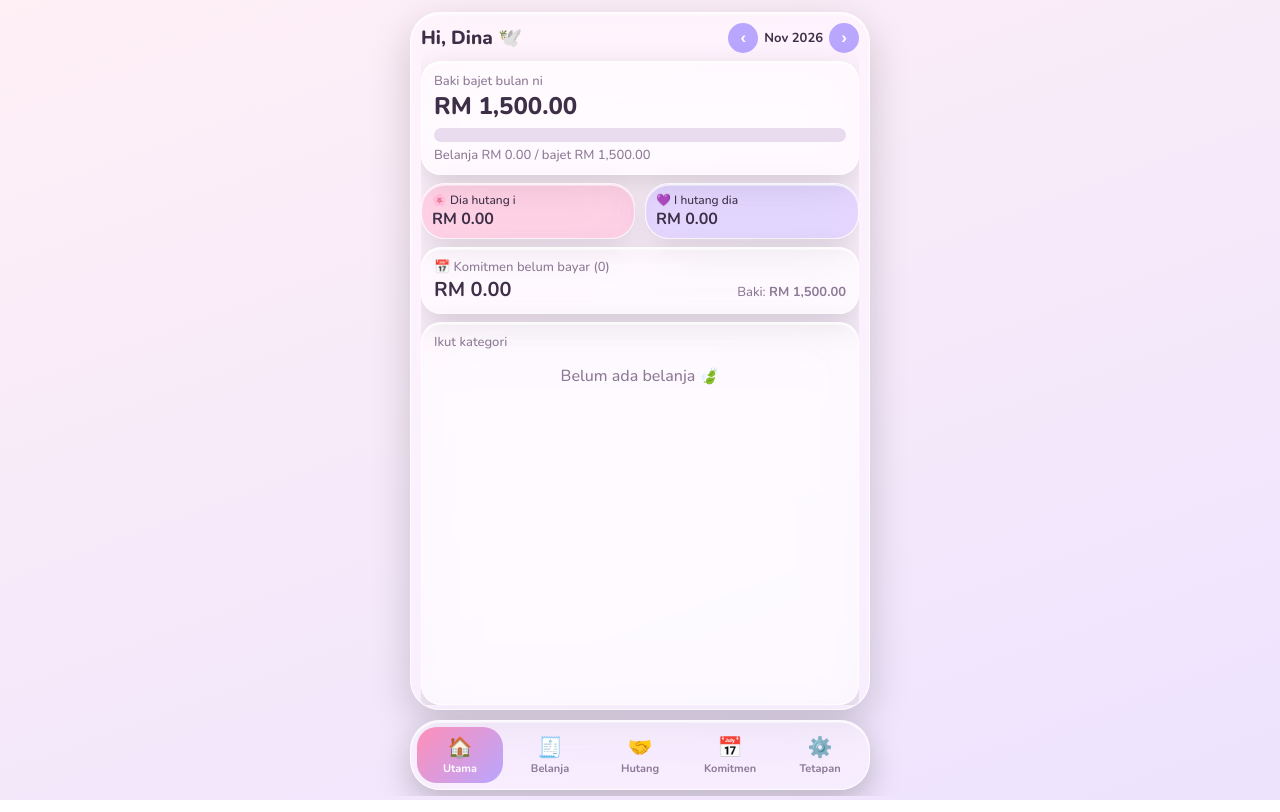
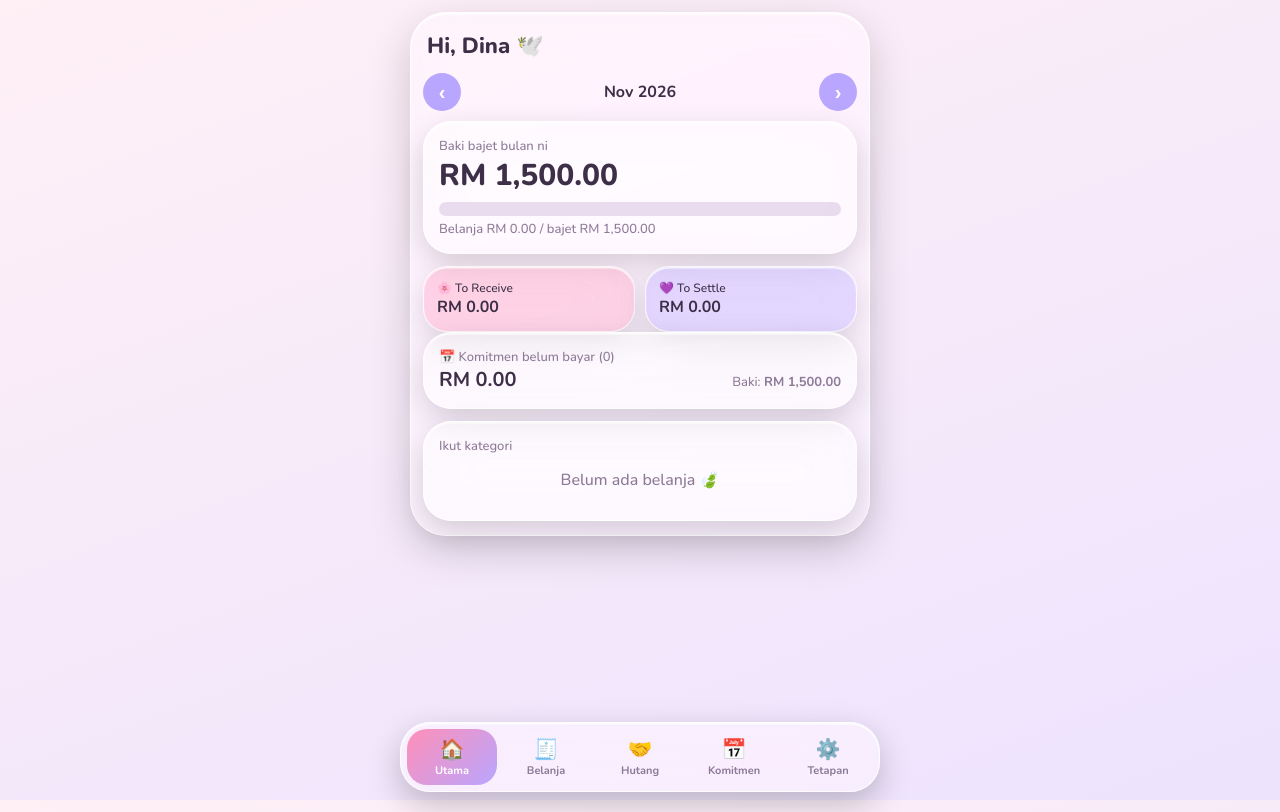
Before and after one commit to dinajohari12/expenses-tracker, a plain HTML site: page index.html in a window 1280 px wide. Drawn offline with nearby package versions, Linux system fonts and the light colour scheme.

Commit message:
Update index.html

```diff
--- a/index.html
+++ b/index.html
@@ -10,7 +10,7 @@
 <link rel="apple-touch-icon" href="apple-touch-icon.png">
 <link rel="icon" type="image/png" href="icon-192.png">
 <meta name="viewport" content="width=device-width, initial-scale=1, viewport-fit=cover">
-<title>Duit Comel</title>
+<title>Dina's Expenses Tracker</title>
 <link rel="stylesheet" href="https://fonts.googleapis.com/css2?family=Nunito:wght@500;700;800&display=swap">
 <style>
 :root{--bg:#fff0f6;--card:rgba(255,255,255,.4);--hi:rgba(255,255,255,.8);--ink:#3d2f47;--mute:#8c7a96;--pink:#ff8fb8;--mint:#6fd3b6;--lav:#b9a6ff;--peach:#ffb98a;--line:rgba(180,150,200,.3);--veil:255,240,246;--inp:rgba(255,255,255,.9);
@@ -60,31 +60,10 @@ input[type=date]{min-width:0;max-width:100%;min-height:44px;-webkit-appearance:n
 .tabs button.on{background:linear-gradient(135deg,var(--pink),var(--lav));color:#fff}
 #toast{position:fixed;left:50%;top:calc(14px + env(safe-area-inset-top,0px));transform:translateX(-50%);background:var(--ink);color:var(--bg);padding:9px 16px;border-radius:99px;font-weight:700;font-size:13px;z-index:9;display:none}
 .empty{text-align:center;color:var(--mute);padding:14px}
-body::after{content:"";display:block;height:calc(120px + env(safe-area-inset-bottom,0px))}
-.tabs{transition:transform .3s ease}
+body::after{content:"";display:block;height:calc(150px + env(safe-area-inset-bottom,0px))}
+.tabs{transition:transform .3s ease;will-change:transform}
 @media (max-width:520px){.tabs.hide{transform:translateY(150%)}}
-@media (max-width:520px){#app{width:calc(100% - 44px);margin:22px auto 0;padding:10px 10px 1px;border-radius:30px}h1{font-size:19px;margin:4px 4px 10px}h2{font-size:14px;margin:12px 4px 6px}.card{padding:12px;border-radius:22px;margin-bottom:10px}.big{font-size:26px}input,select,textarea{padding:9px 11px;margin-bottom:6px;border-radius:12px}input[type=date]{min-height:42px}.btn{padding:10px 14px}.row .ic{width:34px;height:34px;font-size:19px;border-radius:12px}.nav button{width:34px;height:34px}.pill{padding:10px;border-radius:20px}.tabs{padding:6px 22px calc(14px + env(safe-area-inset-bottom,0px))}.tabs button{padding:5px 2px;font-size:10px}.tabs button span{font-size:18px}}
-html{height:100%;height:100dvh;overflow:hidden}
-:root{padding-bottom:max(4px,calc(env(safe-area-inset-bottom,0px) - 14px))}
-body{height:100%;margin:0;overflow:hidden;display:flex;flex-direction:column}
-body::after{display:none}
-#app{flex:1 1 0;min-height:0;display:flex;flex-direction:column;overflow:hidden;align-self:center;width:calc(100% - 36px);max-width:460px;margin:12px 0 10px;padding:10px 10px 4px;border-radius:30px}
-.tabs{position:static;flex:none;width:calc(100% - 36px);max-width:460px;align-self:center;padding:0 0 6px}
-.pg{flex:1;min-height:0;display:flex;flex-direction:column;gap:8px;overflow-y:auto;scrollbar-width:none}
-.pg::-webkit-scrollbar{display:none}
-.pg>*{flex:none;margin:0!important}
-.pg>.lst{flex:1 1 0;min-height:70px;overflow-y:auto}
-.hd{display:flex;align-items:center;justify-content:space-between;gap:8px}
-.hd h1{margin:0!important;font-size:19px}
-.hd .nav{margin:0;gap:6px}
-.hd .nav b{font-size:13px}
-.hd .nav button{width:30px;height:30px;font-size:17px}
-.card{padding:10px 12px;border-radius:20px}
-.big{font-size:24px}
-.row{padding:6px 0}
-input,select,textarea{padding:8px 10px;margin-bottom:6px}
-.btn{padding:9px 14px}
-.pill{padding:8px 10px}
+@media (max-width:520px){#app{width:calc(100% - 44px);margin:44px auto 0;padding:10px 10px 1px;border-radius:30px}h1{font-size:19px;margin:4px 4px 10px}h2{font-size:14px;margin:12px 4px 6px}.card{padding:12px;border-radius:22px;margin-bottom:10px}.big{font-size:26px}input,select,textarea{padding:9px 11px;margin-bottom:6px;border-radius:12px}input[type=date]{min-height:42px}.btn{padding:10px 14px}.row .ic{width:34px;height:34px;font-size:19px;border-radius:12px}.nav button{width:34px;height:34px}.pill{padding:10px;border-radius:20px}.tabs{padding:6px 22px calc(14px + env(safe-area-inset-bottom,0px))}.tabs button{padding:5px 2px;font-size:10px}.tabs button span{font-size:18px}}
 </style>
 </head>
 <body>
@@ -129,7 +108,7 @@ function vHome(){
  var cats=Object.keys(by).sort(function(a,b){return by[b]-by[a]}).map(function(c){return '<div class="row"><div class="ic">'+ce(c)+'</div><div class="t"><b>'+esc(c)+'</b><div class="bar" style="height:6px;margin:3px 0 0"><i style="width:'+(by[c]/spent*100)+'%"></i></div></div><div class="amt">'+rm(by[c])+'</div></div>'}).join('');
  return '<div class="pg"><div class="hd"><h1>Hi, Dina 🕊️</h1>'+nav()+'</div>'+
  '<div class="card"><div class="mute">Baki bajet bulan ni</div><div class="big" style="color:'+(rem<0?'#ff5c8a':'inherit')+'">'+rm(rem)+'</div><div class="bar" style="margin:6px 0 4px"><i style="width:'+pct+'%;'+(pct>=100?'background:#ff5c8a':'')+'"></i></div><div class="mute">Belanja '+rm(spent)+' / bajet '+rm(S.budget)+'</div></div>'+
- '<div class="grid"><div class="pill" style="background:rgba(255,143,184,.35)"><div style="font-size:12px">🌸 Dia hutang i</div><b>'+rm(owed)+'</b></div><div class="pill" style="background:rgba(185,166,255,.38)"><div style="font-size:12px">💜 I hutang dia</div><b>'+rm(iowe)+'</b></div></div>'+
+ '<div class="grid"><div class="pill" style="background:rgba(255,143,184,.35)"><div style="font-size:12px">🌸 To Receive</div><b>'+rm(owed)+'</b></div><div class="pill" style="background:rgba(185,166,255,.38)"><div style="font-size:12px">💜 To Settle</div><b>'+rm(iowe)+'</b></div></div>'+
  '<div class="card"><div class="mute">📅 Komitmen belum bayar ('+un.length+')</div><div style="display:flex;justify-content:space-between;align-items:baseline"><b style="font-size:20px">'+rm(unAmt)+'</b><span class="mute">Baki: <b>'+rm(rem-unAmt)+'</b></span></div></div>'+
  '<div class="card lst"><div class="mute">Ikut kategori</div>'+(cats||'<div class="empty">Belum ada belanja 🍃</div>')+'</div></div>'}
 
@@ -179,7 +158,7 @@ function render(){
  var v={home:vHome,exp:vExp,debt:vDebt,comm:vComm,set:vSet}[tab];
  $('#app').innerHTML=v();
  $('#tabs').innerHTML=TABS.map(function(t){return '<button class="'+(t[0]===tab?'on':'')+'" onclick="go(\''+t[0]+'\')"><span>'+t[1]+'</span>'+t[2]+'</button>'}).join('')}
-(function(){var last=0,tb;function onS(){tb=tb||document.querySelector('.tabs');var y=window.pageYOffset||0,h=document.documentElement.scrollHeight-window.innerHeight;if(y<0||y>h)return;var d=y-last;if(Math.abs(d)<8)return;if(y<40||d<0)tb.classList.remove('hide');else tb.classList.add('hide');last=y}window.addEventListener('scroll',onS,{passive:true})})();
+(function(){var last=0,tick=false,tb;function run(){tick=false;tb=tb||document.querySelector('.tabs');var y=window.pageYOffset||0,h=document.documentElement.scrollHeight-window.innerHeight;if(y<=0){tb.classList.remove('hide');last=0;return}if(y>=h)return;var d=y-last;if(Math.abs(d)<10)return;if(d<0)tb.classList.remove('hide');else tb.classList.add('hide');last=y}window.addEventListener('scroll',function(){if(!tick){tick=true;requestAnimationFrame(run)}},{passive:true})})();
 applyBg();render();
 if('serviceWorker' in navigator){window.addEventListener('load',function(){navigator.serviceWorker.register('./sw.js').catch(function(){})})}
 </script>
```
